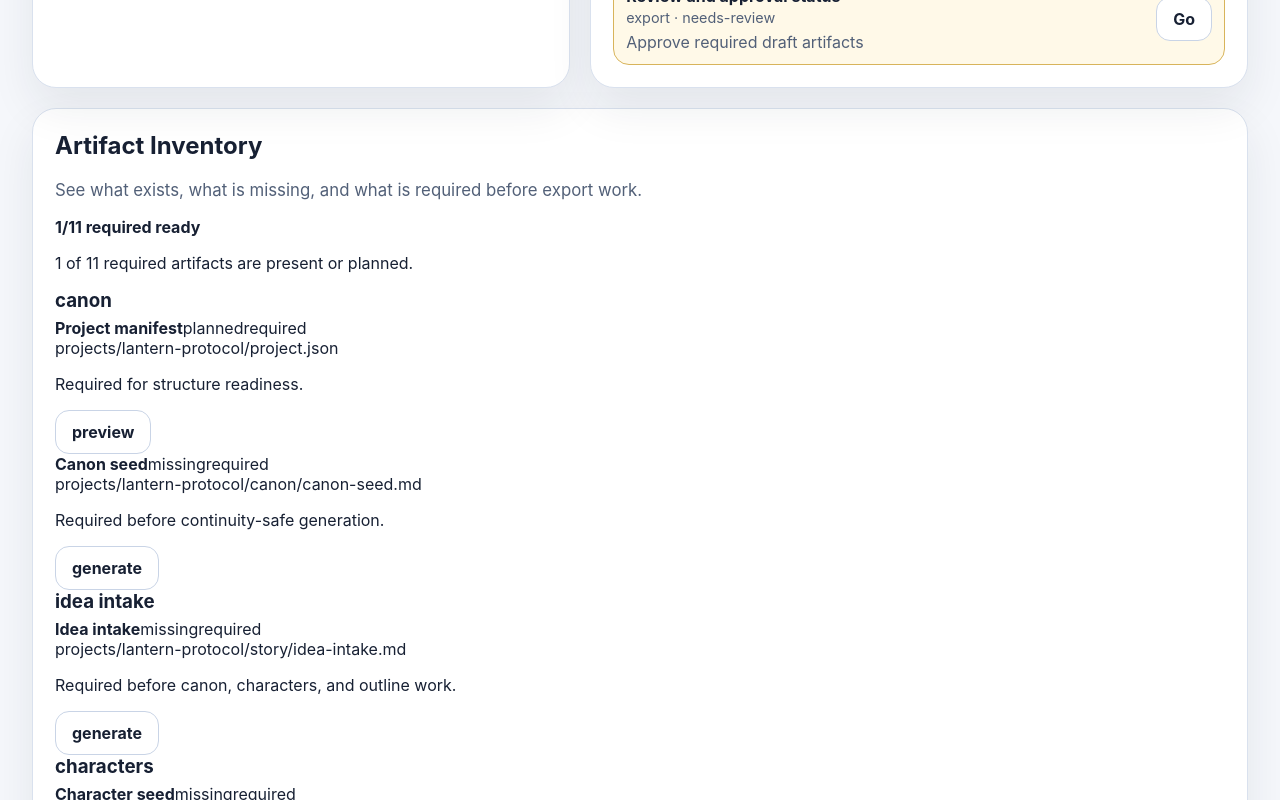
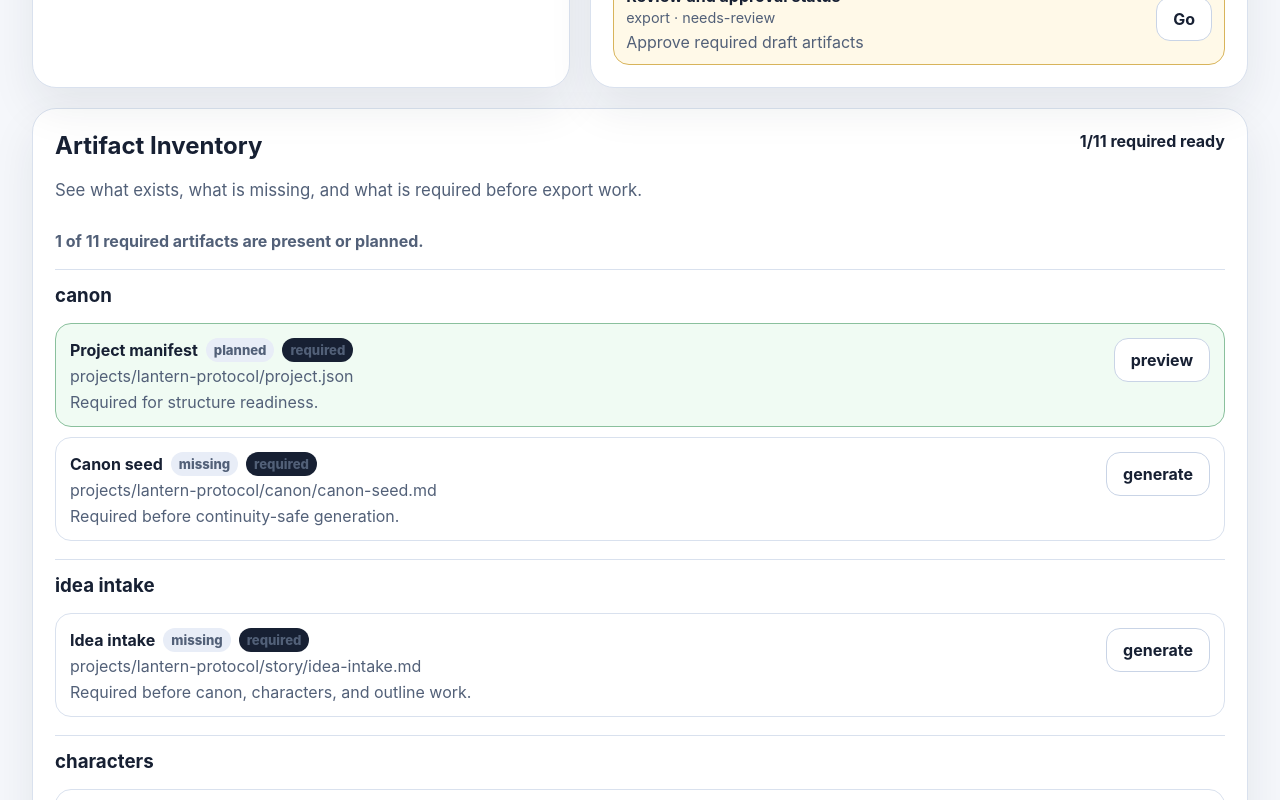
Before and after one commit to ShannonBrayNC/EchoMedia-ContentEngine, a React (Vite) app in the folder ui/content-engine-dashboard/: page / in a window 1280 px wide. Shown: the part 2100-2900 px from the top of the page. Built offline with nearby package versions, Linux system fonts and the light colour scheme.

Commit message:
ui: style artifact inventory panel

```diff
--- a/ui/content-engine-dashboard/src/styles.css
+++ b/ui/content-engine-dashboard/src/styles.css
@@ -28,7 +28,7 @@ h3 { margin-bottom: 6px; }
 .project-create-grid, .idea-grid { grid-template-columns: minmax(320px, 0.9fr) minmax(320px, 1.1fr); margin-bottom: 20px; }
 .workspace-grid { grid-template-columns: minmax(280px, 0.9fr) minmax(240px, 0.7fr) minmax(320px, 1.2fr); }
 .panel { padding: 22px; }
-.controls-panel, .status-panel, .preview-panel, .create-panel, .scaffold-panel, .idea-panel, .idea-output-panel, .readiness-panel, .readiness-list-panel { display: grid; align-content: start; gap: 14px; }
+.controls-panel, .status-panel, .preview-panel, .create-panel, .scaffold-panel, .idea-panel, .idea-output-panel, .readiness-panel, .readiness-list-panel, .artifact-inventory-panel { display: grid; align-content: start; gap: 14px; }
 label { font-weight: 700; }
 select, textarea, input { width: 100%; border: 1px solid #c9d4e6; border-radius: 14px; padding: 12px; background: #fff; color: #172033; }
 textarea { resize: vertical; }
@@ -63,6 +63,24 @@ button:disabled { cursor: not-allowed; opacity: 0.55; }
 .readiness-item.needs-review { border-color: #d8b45b; background: #fff9e8; }
 .readiness-item.blocked { border-color: #ca6b6b; background: #fff0f0; }
 
+.section-heading-row { display: flex; justify-content: space-between; align-items: start; gap: 20px; flex-wrap: wrap; }
+.inventory-groups { display: grid; gap: 18px; }
+.inventory-summary { margin: 0; color: #526078; font-weight: 700; }
+.inventory-group { display: grid; gap: 10px; border-top: 1px solid #d9e1ee; padding-top: 14px; }
+.inventory-list { display: grid; gap: 10px; }
+.inventory-item { display: grid; grid-template-columns: minmax(0, 1fr) auto; gap: 14px; align-items: start; border: 1px solid #d9e1ee; border-radius: 16px; padding: 14px; }
+.inventory-item span { color: #526078; word-break: break-word; }
+.inventory-item p { margin: 6px 0 0; color: #526078; }
+.inventory-title-row { display: flex; flex-wrap: wrap; gap: 8px; align-items: center; margin-bottom: 4px; }
+.state-pill, .required-pill { display: inline-flex; align-items: center; border-radius: 999px; padding: 4px 8px; font-size: 0.82rem; font-weight: 800; }
+.state-pill { background: #e8edf7; color: #172033; }
+.required-pill { background: #172033; color: #ffffff; }
+.inventory-actions { display: flex; flex-wrap: wrap; justify-content: flex-end; gap: 8px; }
+.inventory-item.review { border-color: #d8b45b; background: #fff9e8; }
+.inventory-item.approved, .inventory-item.exported, .inventory-item.released, .inventory-item.planned { border-color: #8ac09d; background: #f0fbf3; }
+.inventory-item.missing { background: #ffffff; }
+.inventory-item.stale, .inventory-item.superseded { border-color: #ca6b6b; background: #fff0f0; }
+
 .status-list { list-style: none; padding: 0; margin: 0; display: grid; gap: 10px; }
 .status-list li { display: flex; align-items: center; gap: 10px; border: 1px solid #d9e1ee; border-radius: 14px; padding: 10px 12px; }
 .status-list li::before { content: ""; width: 12px; height: 12px; border-radius: 999px; border: 2px solid #8493aa; }
@@ -78,5 +96,7 @@ button:disabled { cursor: not-allowed; opacity: 0.55; }
 
 @media (max-width: 1100px) {
   .hero, .workspace-grid, .project-create-grid, .idea-grid { grid-template-columns: 1fr; display: grid; }
+  .inventory-item { grid-template-columns: 1fr; }
+  .inventory-actions { justify-content: flex-start; }
   .app-shell { padding: 18px; }
 }
```
